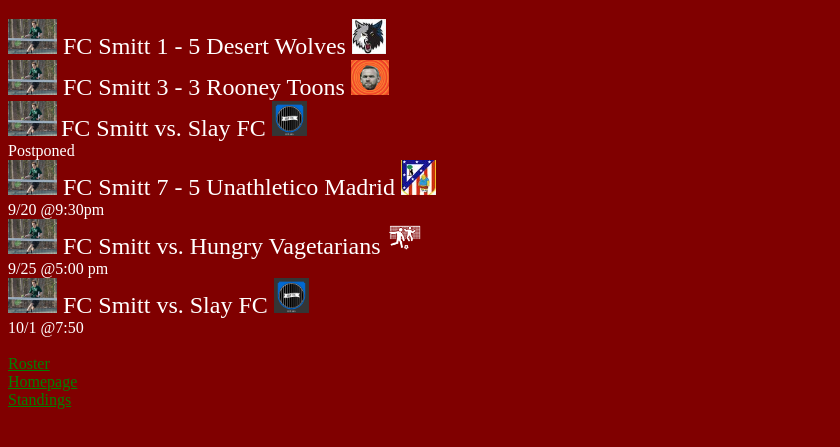
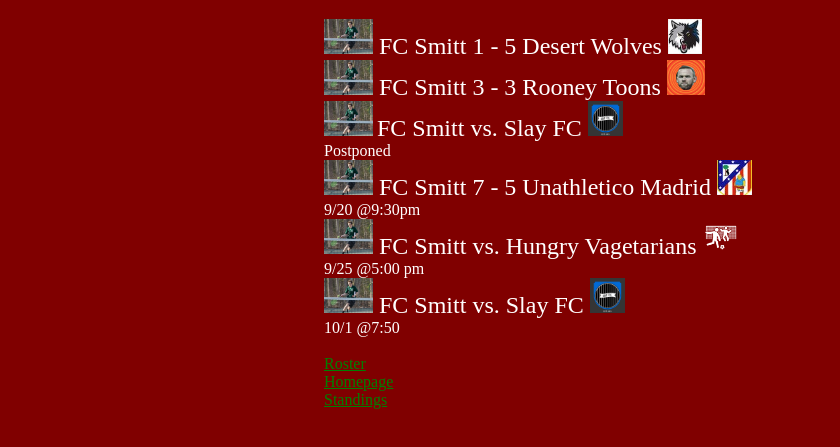
Before and after one commit to smithevan199/Smithevan199.github.io, a plain HTML site: page Results.html in a window 1280 px wide. Shown: the part 61-508 px from the top of the page, without its empty margins (0-840 px from the left). Drawn offline with Linux system fonts and the light colour scheme.

Commit message:
Update Style.css

```diff
--- a/Style.css
+++ b/Style.css
@@ -6,4 +6,4 @@ body {text-align: center;
 
 div {text-align: left; display: block;
     margin: auto;
-    }
+    width: 50%}
```
